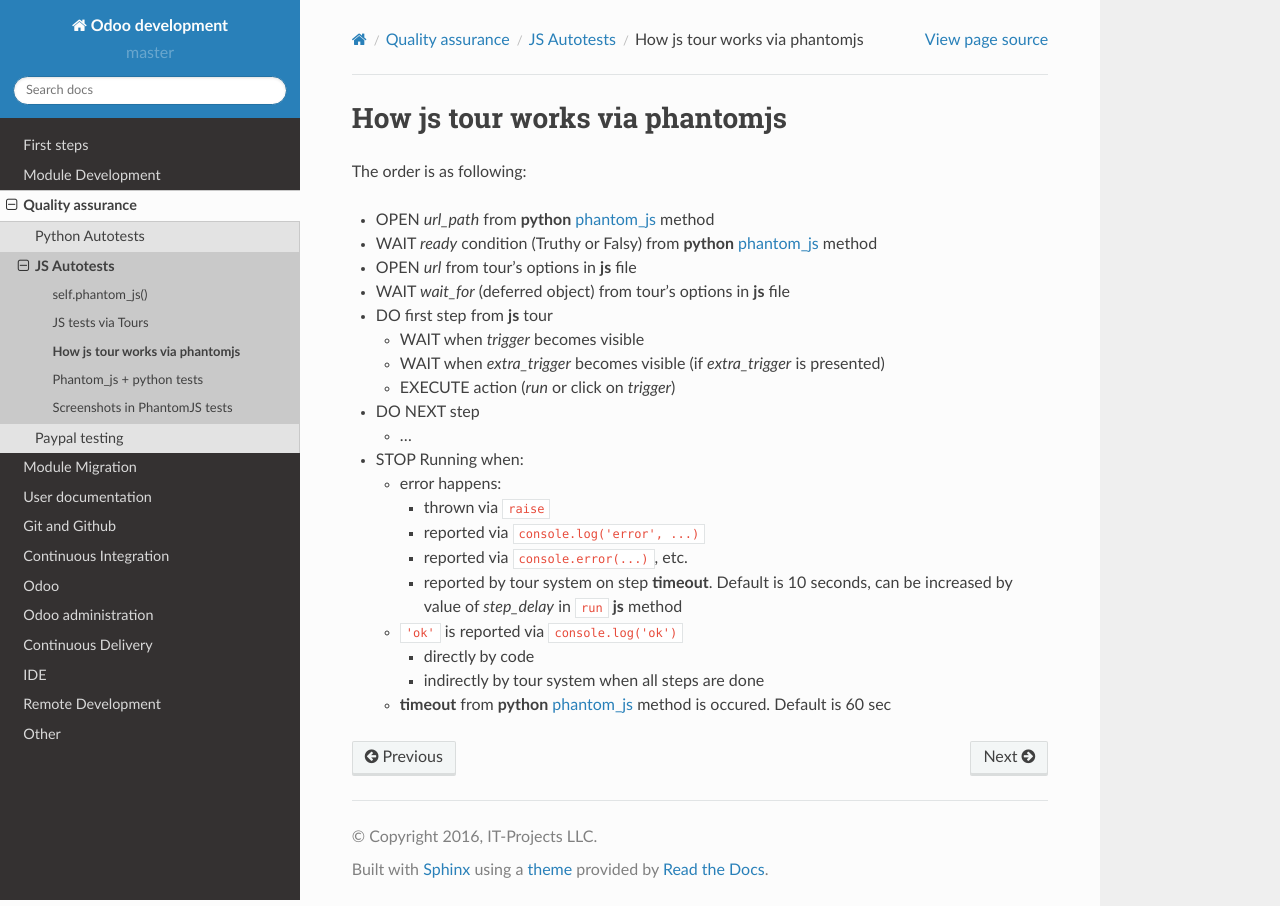
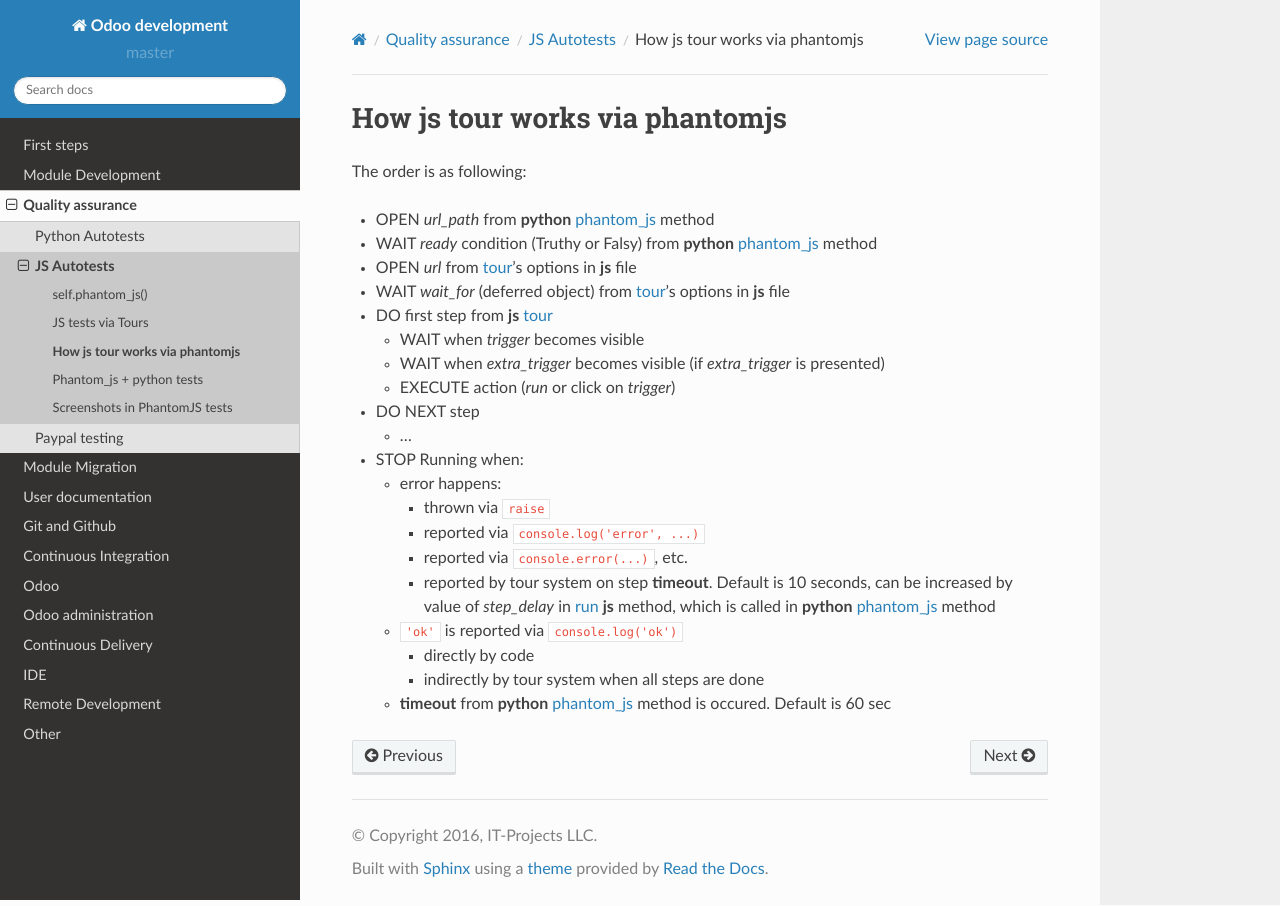
Before and after one commit to itpp-labs/odoo-development, a Sphinx documentation site: the page built from docs/qa/js/urls-and-waits-in-js-tours.rst, in a window 1280 px wide. Built offline with Sphinx 7.4.7 and the Read the Docs theme 2.0.0, drawn with Linux system fonts in a browser that asks for light colours; some of the changed lines change nothing that is shown.

Commit message:
more links

```diff
--- a/docs/qa/js/urls-and-waits-in-js-tours.rst
+++ b/docs/qa/js/urls-and-waits-in-js-tours.rst
@@ -7,9 +7,9 @@ The order is as following:
 
 * OPEN *url_path* from **python** :doc:`phantom_js <phantom_js>` method
 * WAIT *ready* condition (Truthy or Falsy) from **python** :doc:`phantom_js <phantom_js>` method
-* OPEN *url* from tour's options in **js** file
-* WAIT *wait_for* (deferred object) from tour's options in **js** file
-* DO first step from **js** tour
+* OPEN *url* from :doc:`tour <../../description/js_tour>`'s options in **js** file
+* WAIT *wait_for* (deferred object) from :doc:`tour <../../description/js_tour>`'s options in **js** file
+* DO first step from **js** :doc:`tour <../../description/js_tour>`
 
   * WAIT when *trigger* becomes visible
   * WAIT when *extra_trigger*  becomes visible (if *extra_trigger* is presented)
@@ -26,7 +26,7 @@ The order is as following:
     * thrown via ``raise``
     * reported via ``console.log('error', ...)``
     * reported via ``console.error(...)``, etc.
-    * reported by tour system on step **timeout**. Default is 10 seconds, can be increased by value of *step_delay* in ``run`` **js** method
+    * reported by tour system on step **timeout**. Default is 10 seconds, can be increased by value of *step_delay* in `run <https://github.com/odoo/odoo/blob/10.0/addons/web_tour/static/src/js/tour_manager.js#L267>`_ **js** method, which is called in **python** :doc:`phantom_js <phantom_js>` method
 
   * ``'ok'`` is reported via ``console.log('ok')``
 
```
